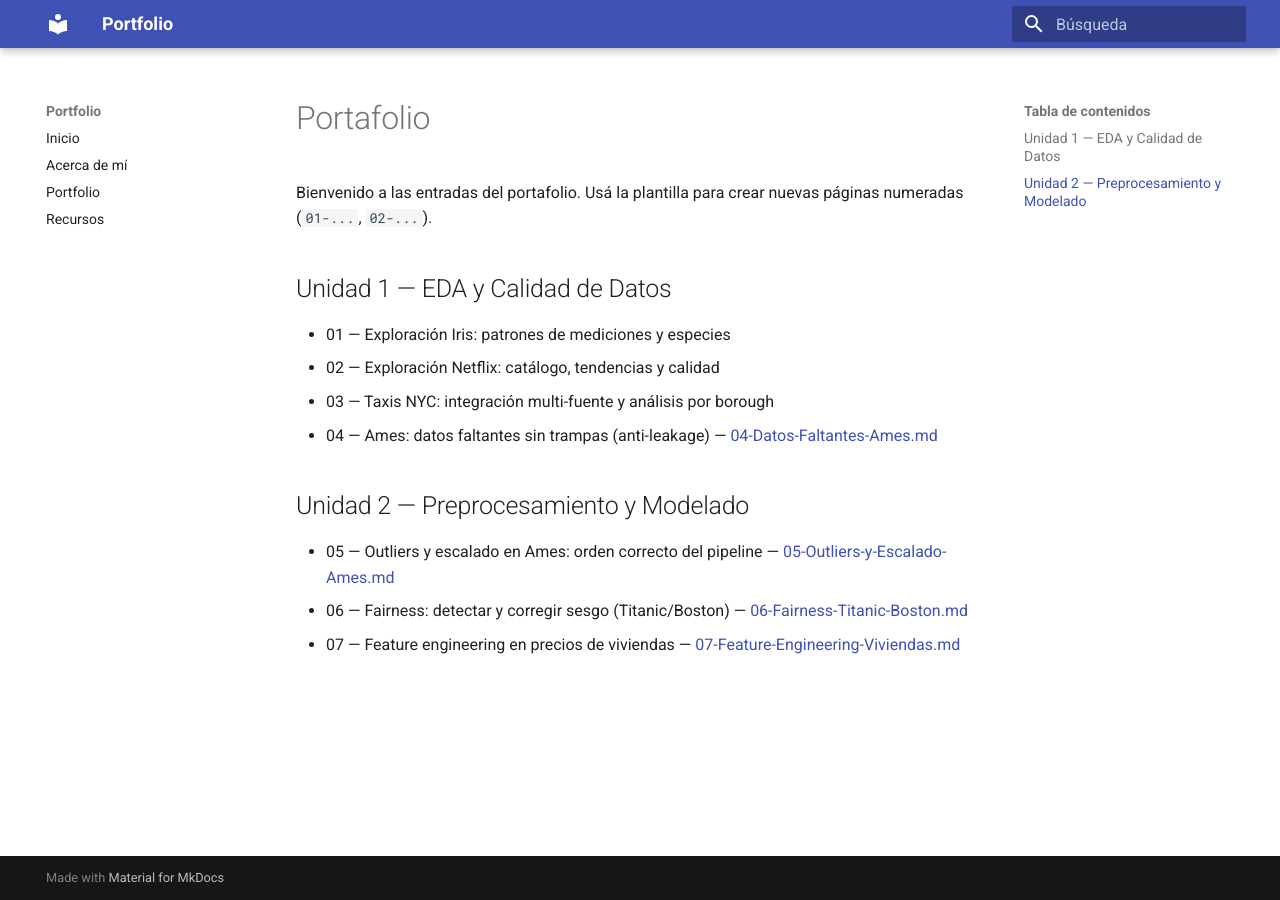
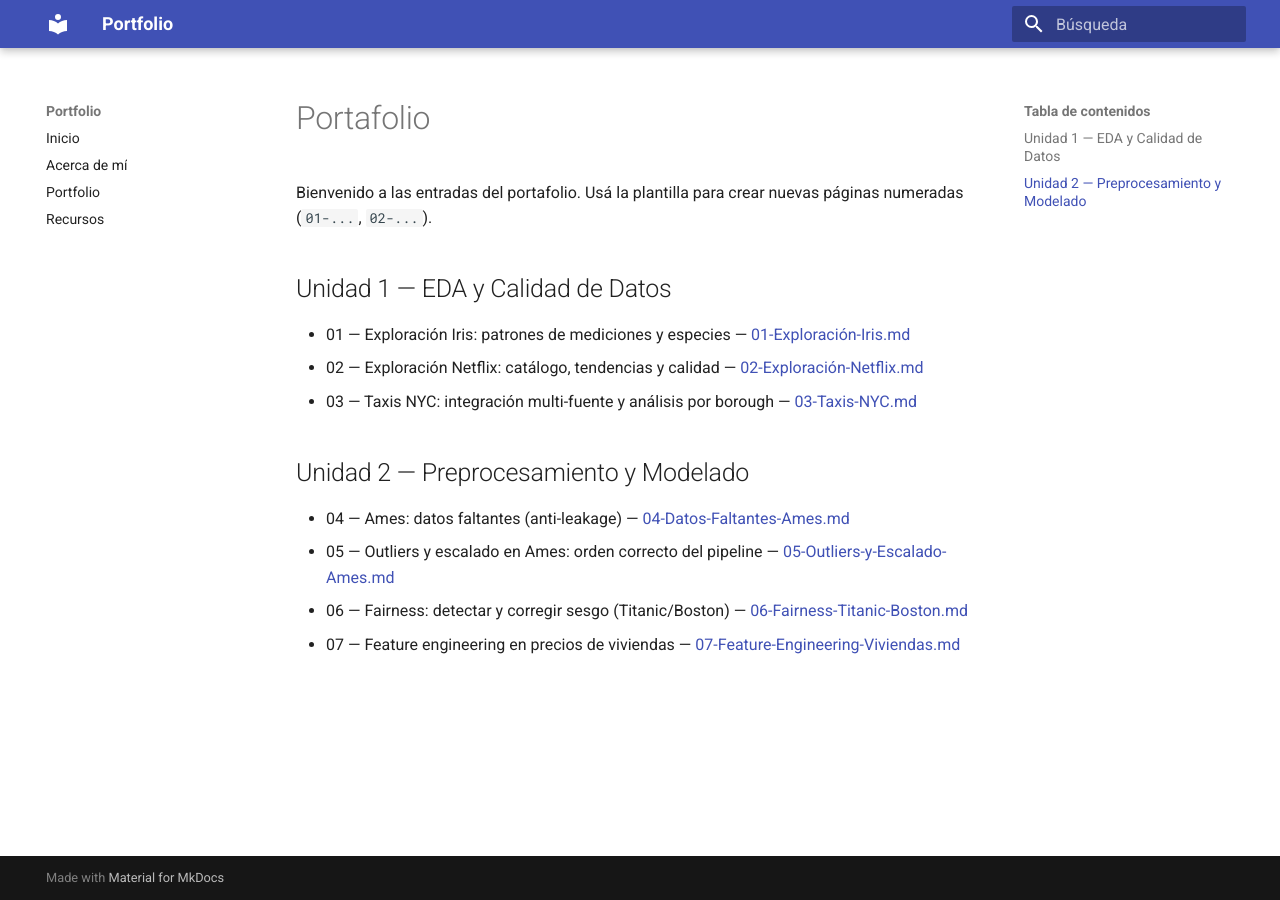
Before and after one commit to Santifer0/portafolioIA, an MkDocs documentation site: the page built from docs/portfolio/index.md, in a window 1280 px wide. Built offline with MkDocs 1.6.1 and Material for MkDocs 9.7.7, drawn with Linux system fonts in a browser that asks for light colours.

Commit message:
UT2 index arreglado

```diff
--- a/docs/portfolio/index.md
+++ b/docs/portfolio/index.md
@@ -9,12 +9,13 @@ Bienvenido a las entradas del portafolio. Usá la plantilla para crear nuevas p
 (`01-...`, `02-...`).
 
 ## Unidad 1 — EDA y Calidad de Datos
-- 01 — Exploración Iris: patrones de mediciones y especies
-- 02 — Exploración Netflix: catálogo, tendencias y calidad
-- 03 — Taxis NYC: integración multi-fuente y análisis por borough
-- 04 — Ames: datos faltantes sin trampas (anti-leakage) — [04-Datos-Faltantes-Ames.md](04-Datos-Faltantes-Ames.md)
+- 01 — Exploración Iris: patrones de mediciones y especies — [01-Exploración-Iris.md](01-Exploración-Iris.md)
+- 02 — Exploración Netflix: catálogo, tendencias y calidad — [02-Exploración-Netflix.md](02-Exploración-Netflix.md)
+- 03 — Taxis NYC: integración multi-fuente y análisis por borough — [03-Taxis-NYC.md](03-Taxis-NYC.md)
+
 
 ## Unidad 2 — Preprocesamiento y Modelado
+- 04 — Ames: datos faltantes (anti-leakage) — [04-Datos-Faltantes-Ames.md](04-Datos-Faltantes-Ames.md)
 - 05 — Outliers y escalado en Ames: orden correcto del pipeline — [05-Outliers-y-Escalado-Ames.md](05-Outliers-y-Escalado-Ames.md)
 - 06 — Fairness: detectar y corregir sesgo (Titanic/Boston) — [06-Fairness-Titanic-Boston.md](06-Fairness-Titanic-Boston.md)
 - 07 — Feature engineering en precios de viviendas — [07-Feature-Engineering-Viviendas.md](07-Feature-Engineering-Viviendas.md)
```
